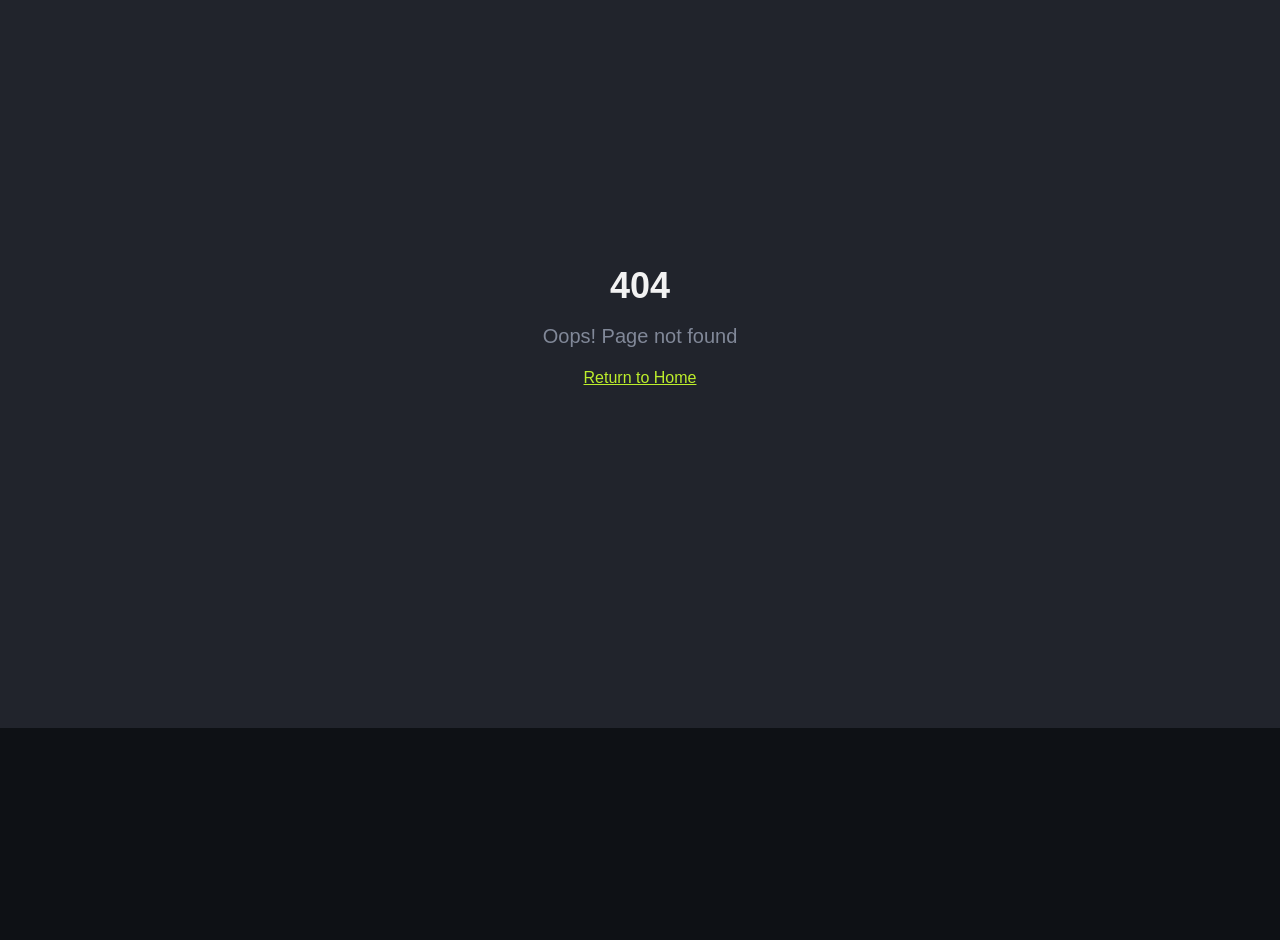
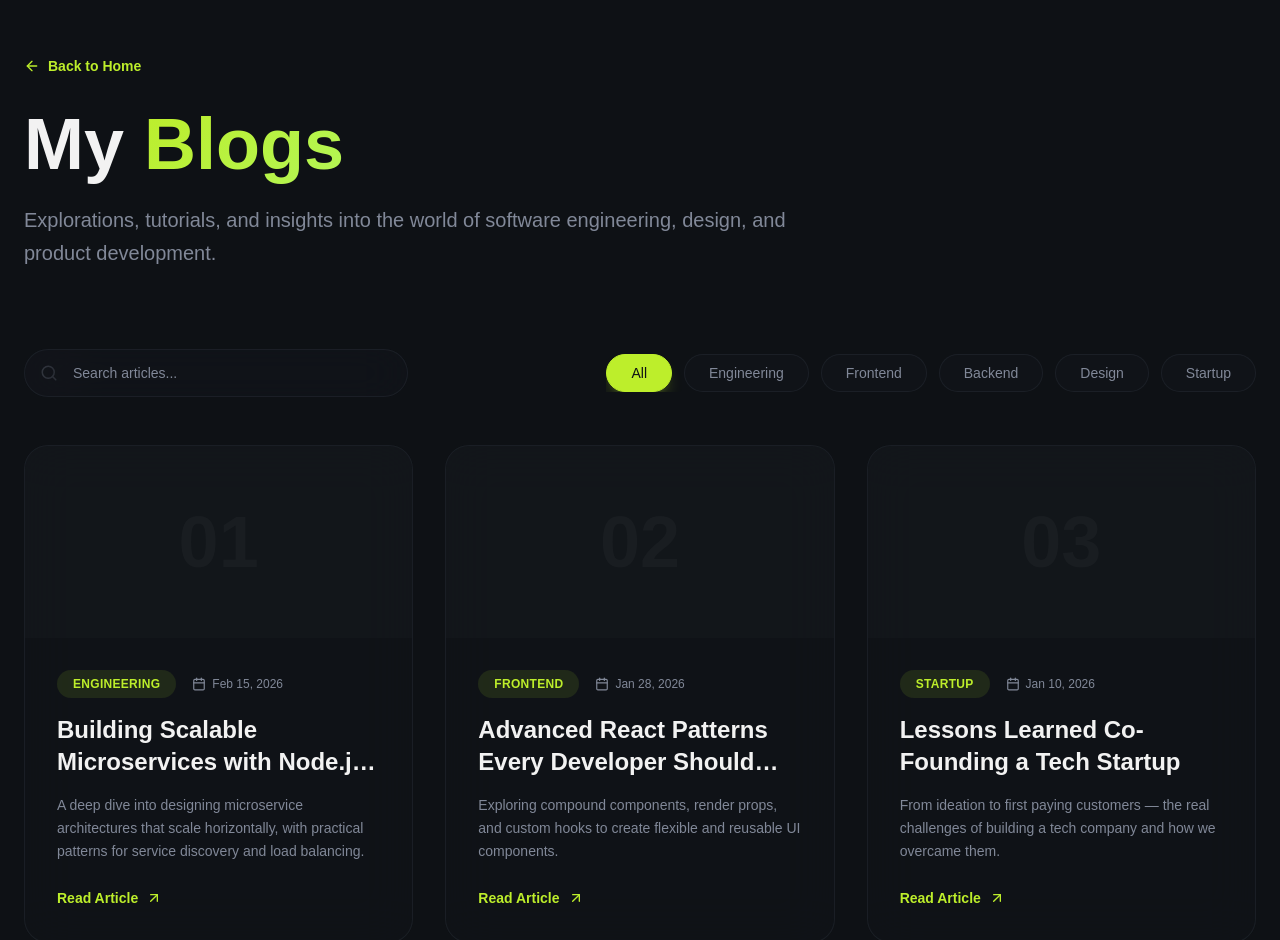
Before and after one commit to developersayem/portfolio, a Next.js app: page /blogs in a window 1280 px wide. Before the commit this address had no page. Shown: the part 72-1012 px from the top of the page. Before the commit the page ends 800 px from the top, so only its background shows below. Built offline with nearby package versions, Linux system fonts and the light colour scheme.

Commit message:
add blogs route and page

```diff
--- /dev/null
+++ b/app/blogs/page.tsx
@@ -0,0 +1,202 @@
+"use client";
+
+import { motion } from "framer-motion";
+import { ArrowLeft, ArrowUpRight, Calendar, Search } from "lucide-react";
+import Link from "next/link";
+import Navbar from "@/components/Navbar";
+import FooterSection from "@/components/FooterSection";
+import { Input } from "@/components/ui/input";
+import { useState } from "react";
+import CustomCursor from "@/components/CustomCursor";
+
+const posts = [
+  {
+    id: 1,
+    date: "Feb 15, 2026",
+    category: "Engineering",
+    title: "Building Scalable Microservices with Node.js and Docker",
+    desc: "A deep dive into designing microservice architectures that scale horizontally, with practical patterns for service discovery and load balancing.",
+  },
+  {
+    id: 2,
+    date: "Jan 28, 2026",
+    category: "Frontend",
+    title: "Advanced React Patterns Every Developer Should Know",
+    desc: "Exploring compound components, render props, and custom hooks to create flexible and reusable UI components.",
+  },
+  {
+    id: 3,
+    date: "Jan 10, 2026",
+    category: "Startup",
+    title: "Lessons Learned Co-Founding a Tech Startup",
+    desc: "From ideation to first paying customers — the real challenges of building a tech company and how we overcame them.",
+  },
+  {
+    id: 4,
+    date: "Dec 15, 2025",
+    category: "Design",
+    title: "The Psychology of Color in UI/UX Design",
+    desc: "How different colors influence user behavior and perception, and how to create a harmonious color palette for your next project.",
+  },
+  {
+    id: 5,
+    date: "Nov 22, 2025",
+    category: "Backend",
+    title: "Optimizing PostgreSQL Queries for Performance",
+    desc: "Practical tips and techniques for identifying slow queries, using indexes effectively, and optimizing your database schema for speed.",
+  },
+  {
+    id: 6,
+    date: "Oct 05, 2025",
+    category: "DevOps",
+    title: "Setting Up a CI/CD Pipeline with GitHub Actions",
+    desc: "A step-by-step guide to automating your development workflow, from testing and linting to deployment and monitoring.",
+  },
+];
+
+const BlogPage = () => {
+  const [searchQuery, setSearchQuery] = useState("");
+
+  const filteredPosts = posts.filter(
+    (post) =>
+      post.title.toLowerCase().includes(searchQuery.toLowerCase()) ||
+      post.category.toLowerCase().includes(searchQuery.toLowerCase()),
+  );
+
+  return (
+    <div className="min-h-screen bg-background flex flex-col">
+      <CustomCursor />
+      <Navbar />
+
+      <main className="flex-grow pt-32 pb-24">
+        {/* Hero Section */}
+        <section className="container mx-auto px-6 mb-20">
+          <motion.div
+            initial={{ opacity: 0, y: 20 }}
+            animate={{ opacity: 1, y: 0 }}
+            transition={{ duration: 0.6 }}
+            className="max-w-3xl"
+          >
+            <Link
+              href="/"
+              className="inline-flex items-center gap-2 text-primary text-sm font-semibold mb-8 hover:gap-3 transition-all"
+            >
+              <ArrowLeft size={16} /> Back to Home
+            </Link>
+            <h1 className="font-display text-5xl md:text-7xl font-bold mb-6">
+              My <span className="text-gradient">Blogs</span>
+            </h1>
+            <p className="text-xl text-muted-foreground leading-relaxed">
+              Explorations, tutorials, and insights into the world of software
+              engineering, design, and product development.
+            </p>
+          </motion.div>
+        </section>
+
+        {/* Search and Filters */}
+        <section className="container mx-auto px-6 mb-12">
+          <div className="flex flex-col md:flex-row gap-6 items-center justify-between">
+            <div className="relative w-full md:w-96 group">
+              <Search
+                className="absolute left-4 top-1/2 -translate-y-1/2 text-muted-foreground group-focus-within:text-primary transition-colors"
+                size={18}
+              />
+              <Input
+                placeholder="Search articles..."
+                className="pl-12 h-12 rounded-full bg-card/40 backdrop-blur-xl border-border/50 focus:border-primary/50 transition-all"
+                value={searchQuery}
+                onChange={(e) => setSearchQuery(e.target.value)}
+              />
+            </div>
+            <div className="flex gap-3 overflow-x-auto pb-2 md:pb-0 no-scrollbar w-full md:w-auto">
+              {[
+                "All",
+                "Engineering",
+                "Frontend",
+                "Backend",
+                "Design",
+                "Startup",
+              ].map((cat) => (
+                <button
+                  key={cat}
+                  onClick={() => setSearchQuery(cat === "All" ? "" : cat)}
+                  className={`px-6 py-2 rounded-full border text-sm font-medium whitespace-nowrap transition-all ${
+                    searchQuery === cat || (cat === "All" && searchQuery === "")
+                      ? "bg-primary border-primary text-primary-foreground shadow-lg shadow-primary/20"
+                      : "bg-card/40 border-border/50 hover:border-primary/50 text-muted-foreground hover:text-foreground"
+                  }`}
+                >
+                  {cat}
+                </button>
+              ))}
+            </div>
+          </div>
+        </section>
+
+        {/* Blog Grid */}
+        <section className="container mx-auto px-6">
+          {filteredPosts.length > 0 ? (
+            <div className="grid md:grid-cols-2 lg:grid-cols-3 gap-8">
+              {filteredPosts.map((post, i) => (
+                <motion.article
+                  key={post.id}
+                  initial={{ opacity: 0, y: 30 }}
+                  animate={{ opacity: 1, y: 0 }}
+                  transition={{ duration: 0.5, delay: i * 0.1 }}
+                  className="group bg-card/30 backdrop-blur-xl border border-border/50 rounded-3xl overflow-hidden hover:border-primary/40 hover:shadow-2xl transition-all duration-500 flex flex-col"
+                >
+                  <div className="h-48 bg-secondary/20 flex items-center justify-center relative overflow-hidden">
+                    <span className="text-7xl font-display font-extrabold text-foreground/[0.03] group-hover:text-primary/[0.05] transition-colors duration-500 select-none">
+                      {String(post.id).padStart(2, "0")}
+                    </span>
+                    <div className="absolute inset-0 bg-gradient-to-br from-primary/5 to-transparent opacity-0 group-hover:opacity-100 transition-opacity duration-500" />
+                  </div>
+                  <div className="p-8 flex-grow flex flex-col">
+                    <div className="flex items-center gap-4 mb-4">
+                      <span className="text-xs px-4 py-1.5 rounded-full bg-primary/10 text-primary font-bold tracking-wide uppercase">
+                        {post.category}
+                      </span>
+                      <span className="flex items-center gap-1.5 text-xs text-muted-foreground font-medium">
+                        <Calendar size={14} /> {post.date}
+                      </span>
+                    </div>
+                    <h3 className="font-display text-xl md:text-2xl font-bold mb-4 group-hover:text-primary transition-colors line-clamp-2">
+                      {post.title}
+                    </h3>
+                    <p className="text-muted-foreground text-sm leading-relaxed mb-6 line-clamp-3">
+                      {post.desc}
+                    </p>
+                    <div className="mt-auto">
+                      <Link
+                        href={`/blogs/${post.id}`}
+                        className="inline-flex items-center gap-2 text-primary text-sm font-bold hover:gap-3 transition-all"
+                      >
+                        Read Article <ArrowUpRight size={16} />
+                      </Link>
+                    </div>
+                  </div>
+                </motion.article>
+              ))}
+            </div>
+          ) : (
+            <div className="py-20 text-center">
+              <p className="text-muted-foreground text-lg">
+                No articles found matching your criteria.
+              </p>
+              <button
+                onClick={() => setSearchQuery("")}
+                className="mt-4 text-primary font-bold hover:underline"
+              >
+                Clear all filters
+              </button>
+            </div>
+          )}
+        </section>
+      </main>
+
+      <FooterSection />
+    </div>
+  );
+};
+
+export default BlogPage;
--- a/components/Navbar.tsx
+++ b/components/Navbar.tsx
@@ -11,6 +11,7 @@ const navLinks = [
   { label: "Services", href: "/#services" },
   { label: "Projects", href: "/#projects" },
   { label: "Experience", href: "/#experience" },
+  { label: "Blogs", href: "/blogs" },
 ];
 
 const Navbar = () => {
--- a/package.json
+++ b/package.json
@@ -46,7 +46,7 @@
     "framer-motion": "^12.35.0",
     "input-otp": "^1.4.2",
     "lucide-react": "^0.462.0",
-    "next": "^15.1.0",
+    "next": "15.1.9",
     "next-themes": "^0.3.0",
     "react": "^18.3.1",
     "react-day-picker": "^8.10.1",
@@ -68,7 +68,7 @@
     "@types/react-dom": "^18.3.7",
     "autoprefixer": "^10.4.21",
     "eslint": "^9.32.0",
-    "eslint-config-next": "^15.1.0",
+    "eslint-config-next": "15.1.9",
     "postcss": "^8.5.6",
     "tailwindcss": "^3.4.17",
     "typescript": "^5.8.3"
```
Also changed, not shown: 1 other file (tests, documents, lock files or other folders).
